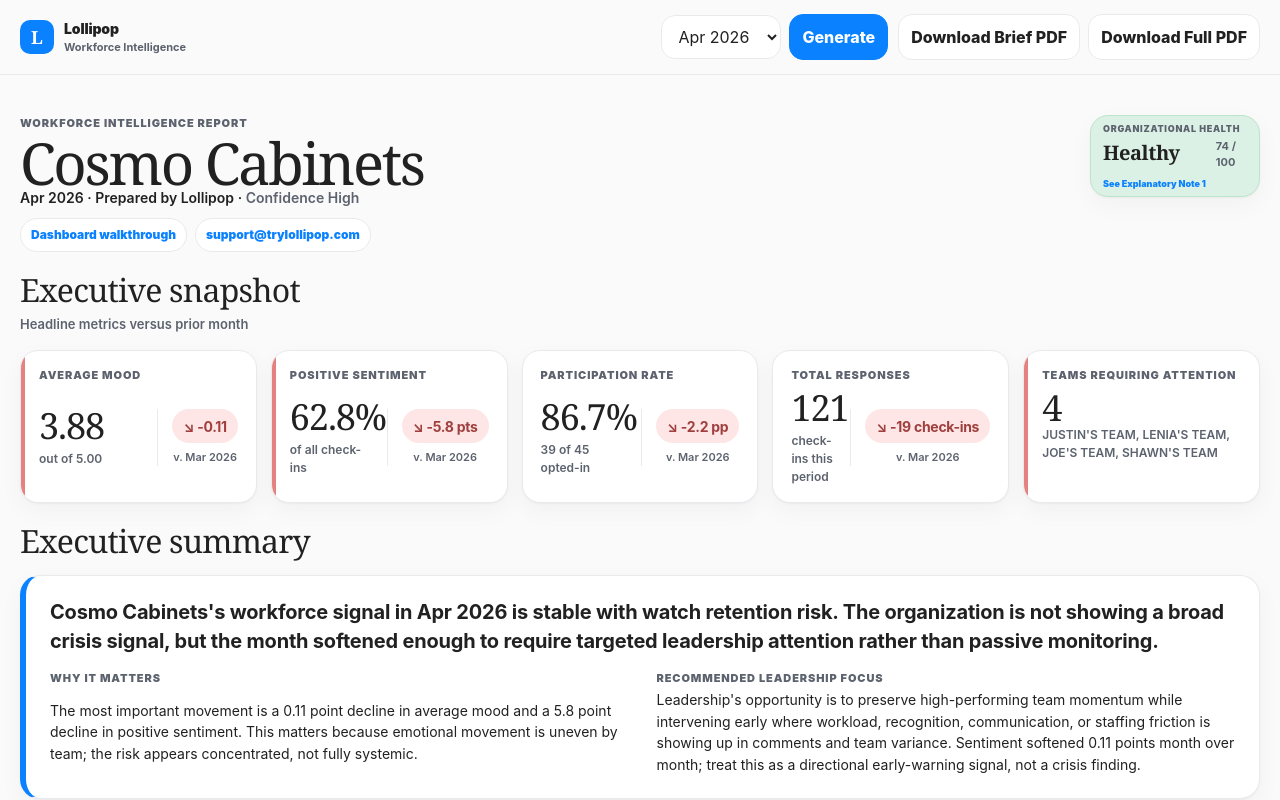
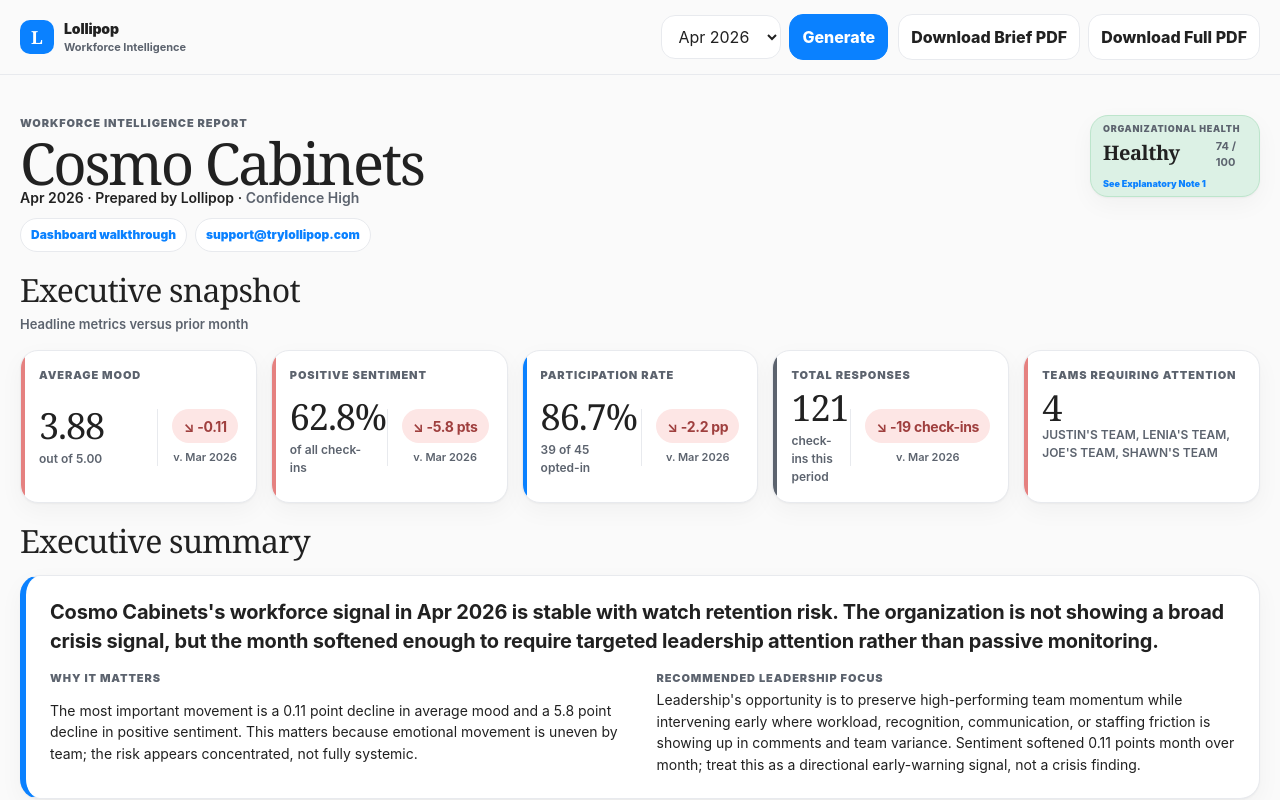
Before and after one commit to jeffrey1892/Lollipop-Monthly-Reports, a Next.js app: page / in a window 1280 px wide. Shown: the top 800 px of the page. Built offline with nearby package versions, Linux system fonts and the light colour scheme.

Commit message:
Restore colored left accent strip on all KPI cards

```diff
--- a/src/app/globals.css
+++ b/src/app/globals.css
@@ -165,9 +165,12 @@
 /* B. KPI Grid */
 .kpi-grid{display:grid;grid-template-columns:repeat(5,1fr);gap:14px}
 .kpi-card{background:var(--card);border:1px solid var(--line);border-radius:18px;padding:16px 18px;box-shadow:0 1px 2px rgba(33,33,33,.04),0 8px 24px rgba(33,33,33,.04);display:flex;flex-direction:column;gap:6px;position:relative;overflow:hidden}
-.kpi-card:before{content:none}
-.kpi-card.amber:before,.kpi-card.coral:before{content:"";position:absolute;left:0;top:0;bottom:0;width:4px;background:var(--amber)}
+.kpi-card:before{content:"";position:absolute;left:0;top:0;bottom:0;width:4px;background:var(--line)}
+.kpi-card.green:before{background:var(--green)}
+.kpi-card.amber:before{background:var(--amber)}
 .kpi-card.coral:before{background:var(--coral)}
+.kpi-card.blue:before{background:var(--blue)}
+.kpi-card.neutral:before{background:var(--muted)}
 .kpi-card .kpi-label{margin:0;font-size:11px;text-transform:uppercase;letter-spacing:.08em;font-weight:900;color:var(--muted)}
 .kpi-card .kpi-value{font-family:Georgia,serif;font-size:36px;letter-spacing:-.03em;line-height:1;color:var(--ink)}
 .kpi-card .kpi-sub{color:var(--muted);font-size:12px;font-weight:600}
```
